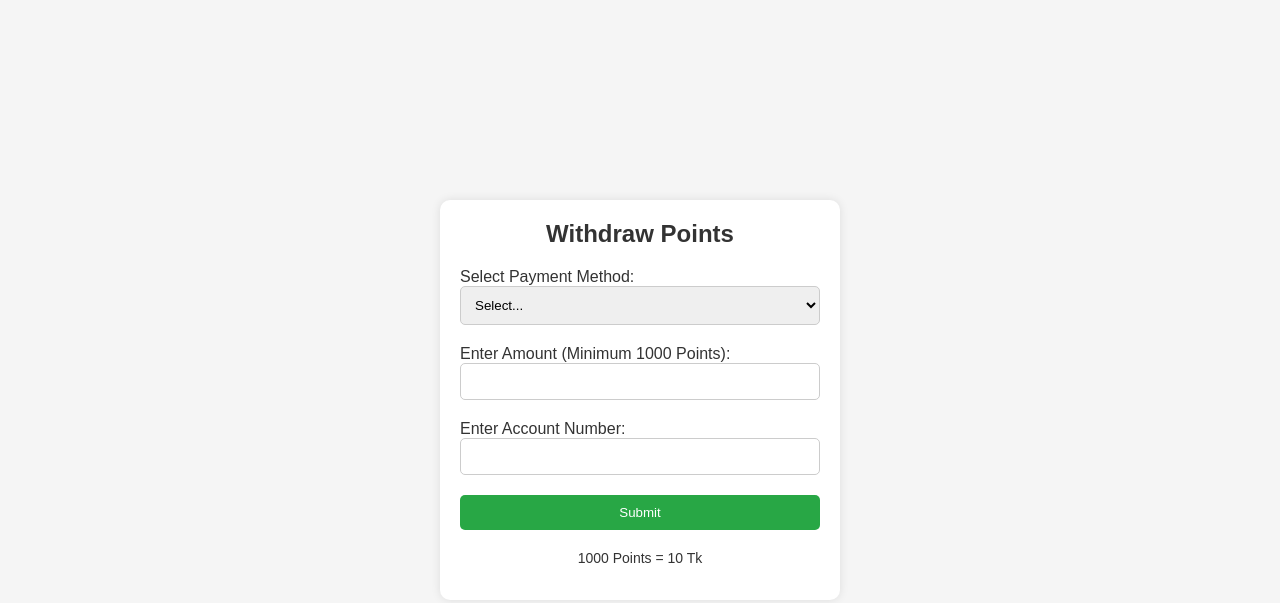
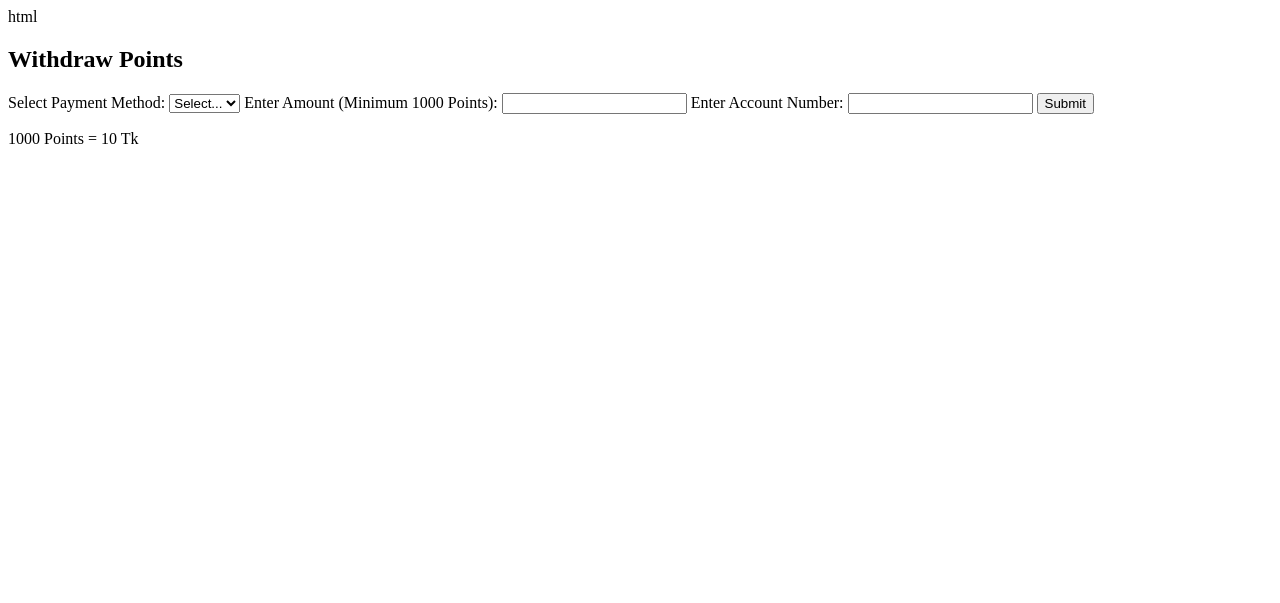
Before and after one commit to LNC07/Advance-Earning_2.0, a plain HTML site: page withdrawal.html in a window 1280 px wide. Drawn offline with Linux system fonts and the light colour scheme.

Commit message:
Update withdrawal.html

```diff
--- a/withdrawal.html
+++ b/withdrawal.html
@@ -1,3 +1,5 @@
+html
+<!-- Withdrawal Form (withdraw.html) -->
 <!DOCTYPE html>
 <html lang="en">
 <head>
@@ -5,62 +7,7 @@
     <meta name="viewport" content="width=device-width, initial-scale=1.0">
     <title>Withdrawal</title>
     <style>
-        body {
-            font-family: Arial, sans-serif;
-            background-color: #f5f5f5;
-            color: #333;
-            display: flex;
-            justify-content: center;
-            align-items: center;
-            height: 100vh;
-            margin: 0;
-        }
-
-        #app {
-            background: #fff;
-            padding: 20px;
-            border-radius: 10px;
-            box-shadow: 0 0 10px rgba(0, 0, 0, 0.1);
-            width: 100%;
-            max-width: 400px;
-            box-sizing: border-box;
-        }
-
-        h2 {
-            margin-top: 0;
-            text-align: center;
-        }
-
-        select, input {
-            width: 100%;
-            padding: 10px;
-            margin-bottom: 20px;
-            border: 1px solid #ccc;
-            border-radius: 5px;
-            box-sizing: border-box;
-        }
-
-        button {
-            width: 100%;
-            padding: 10px;
-            border: none;
-            border-radius: 5px;
-            background: #28a745;
-            color: #fff;
-            cursor: pointer;
-            transition: background 0.3s, transform 0.2s;
-        }
-
-        button:hover {
-            background: #218838;
-            transform: scale(1.05);
-        }
-
-        p {
-            text-align: center;
-            margin-top: 20px;
-            font-size: 14px;
-        }
+        /* CSS styles as before */
     </style>
 </head>
 <body>
@@ -86,6 +33,8 @@
     </div>
 
     <script>
+        const withdrawalRequests = [];
+
         document.getElementById('withdraw-form').addEventListener('submit', function(e) {
             e.preventDefault();
             const method = document.getElementById('method').value;
@@ -97,7 +46,14 @@
                 return;
             }
 
-            // Handle successful submission
+            // Add withdrawal request to the array
+            withdrawalRequests.push({
+                method,
+                amount,
+                accountNumber,
+                status: 'Pending'
+            });
+
             alert(`Withdrawal request submitted successfully!\nMethod: ${method}\nAmount: ${amount} Points\nAccount: ${accountNumber}`);
         });
     </script>
```
